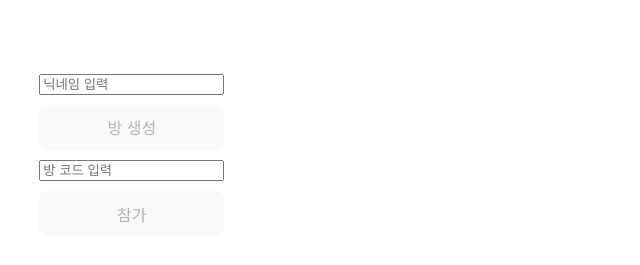
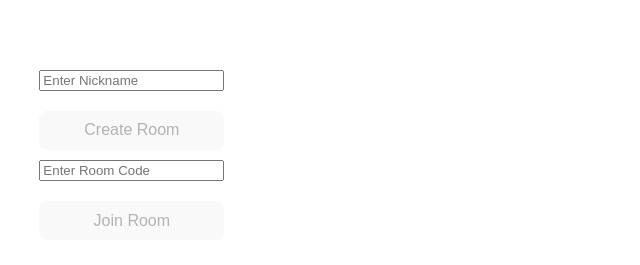
Before and after one commit to 0x51018/PeerJS_Practice, a React (Vite) app: page / in a window 1280 px wide. Shown: the part 283-548 px from the top of the page, without its empty margins (0-640 px from the left). Built offline with nearby package versions, Linux system fonts and the light colour scheme.

Commit message:
Added validation logic for Room ID and Nickname

```diff
--- a/src/App.jsx
+++ b/src/App.jsx
@@ -15,15 +15,64 @@ const MainPage = () => {
   const [nickname, setNickname] = useState('');
   const [peerId, setPeerId] = useState(null);
   const [isCreatingRoom, setIsCreatingRoom] = useState(false);
+  const [nicknameError, setNicknameError] = useState('');
+  const [roomIdError, setRoomIdError] = useState('');
+  const [validationState, setValidationState] = useState(''); // "" | "nickname" | "room"
+
+  useEffect(() => {
+    if (validationState === 'nickname' || validationState === 'room') {
+      updateNicknameValid();
+    }
+    if (validationState === 'room') {
+      updateRoomIDValid();
+    }
+  }, [nickname, roomId, validationState]);
 
   const handleCreateRoom = () => {
-    setIsCreatingRoom(true);
-    setPage('room');
+    setValidationState('nickname');
+    if (updateNicknameValid()) {
+      setIsCreatingRoom(true);
+      setPage('room');
+    }
   };
 
   const handleJoinRoom = () => {
-    setIsCreatingRoom(false);
-    setPage('room');
+    setValidationState('room');
+    if (updateNicknameValid() && updateRoomIDValid()) {
+      setIsCreatingRoom(false);
+      setPage('room');
+    }
+  };
+
+  const checkNickname = () => {
+    if (nickname.length < 2 || nickname.length > 20) return "Nickname must be between 2 and 20 characters.";
+    const validPattern = /^[가-힣a-zA-Z0-9_-]+$/;
+    if (!validPattern.test(nickname)) return "Nickname can only contain Korean characters, letters, numbers, underscores, and hyphens.";
+    if (nickname.startsWith(' ') || nickname.endsWith(' ')) return "Nickname cannot start or end with a space.";
+    if (/^[\-_]/.test(nickname) || /[\-_]$/.test(nickname)) return "Nickname cannot start or end with an underscore or hyphen.";
+    if (/[\-_]{2,}/.test(nickname)) return "Nickname cannot contain consecutive underscores or hyphens.";
+    return "valid";
+  };
+
+  const updateNicknameValid = () => {
+    const result = checkNickname();
+    if (result === "valid") {
+      setNicknameError('');
+      return true;
+    } else {
+      setNicknameError(result);
+      return false;
+    }
+  };
+
+  const updateRoomIDValid = () => {
+    if (roomId.length !== 5) {
+      setRoomIdError('Room code must be 5 characters.');
+      return false;
+    } else {
+      setRoomIdError('');
+      return true;
+    }
   };
 
   return (
@@ -32,18 +81,20 @@ const MainPage = () => {
         <div className="main-options">
           <input
             type="text"
-            placeholder="닉네임 입력"
+            placeholder="Enter Nickname"
             value={nickname}
             onChange={(e) => setNickname(e.target.value)}
           />
-          <button onClick={handleCreateRoom} disabled={!nickname}>방 생성</button>
+          <span className="error">{nicknameError}</span>
+          <button onClick={handleCreateRoom} disabled={!nickname}>Create Room</button>
           <input
             type="text"
-            placeholder="방 코드 입력"
+            placeholder="Enter Room Code"
             value={roomId}
             onChange={(e) => setRoomId(e.target.value)}
           />
-          <button onClick={handleJoinRoom} disabled={!roomId || !nickname}>참가</button>
+          <span className="error">{roomIdError}</span>
+          <button onClick={handleJoinRoom} disabled={!roomId || !nickname}>Join Room</button>
         </div>
       ) : (
         <ChatRoom roomId={roomId} peerId={peerId} setPeerId={setPeerId} nickname={nickname} isCreatingRoom={isCreatingRoom} />
@@ -51,6 +102,8 @@ const MainPage = () => {
     </div>
   );
 };
+
+
 
 const ChatRoom = ({ roomId, peerId, setPeerId, nickname, isCreatingRoom }) => {
   const [peer, setPeer] = useState(null);
```
